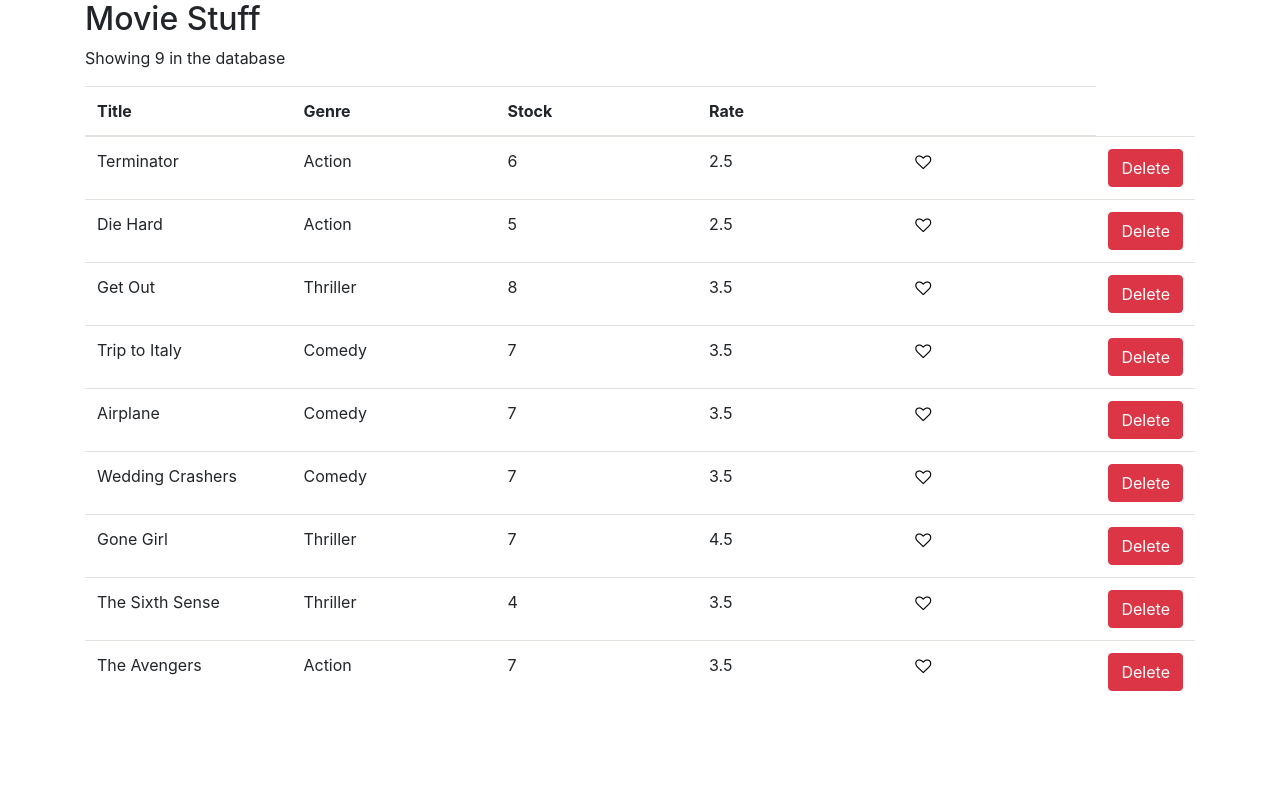
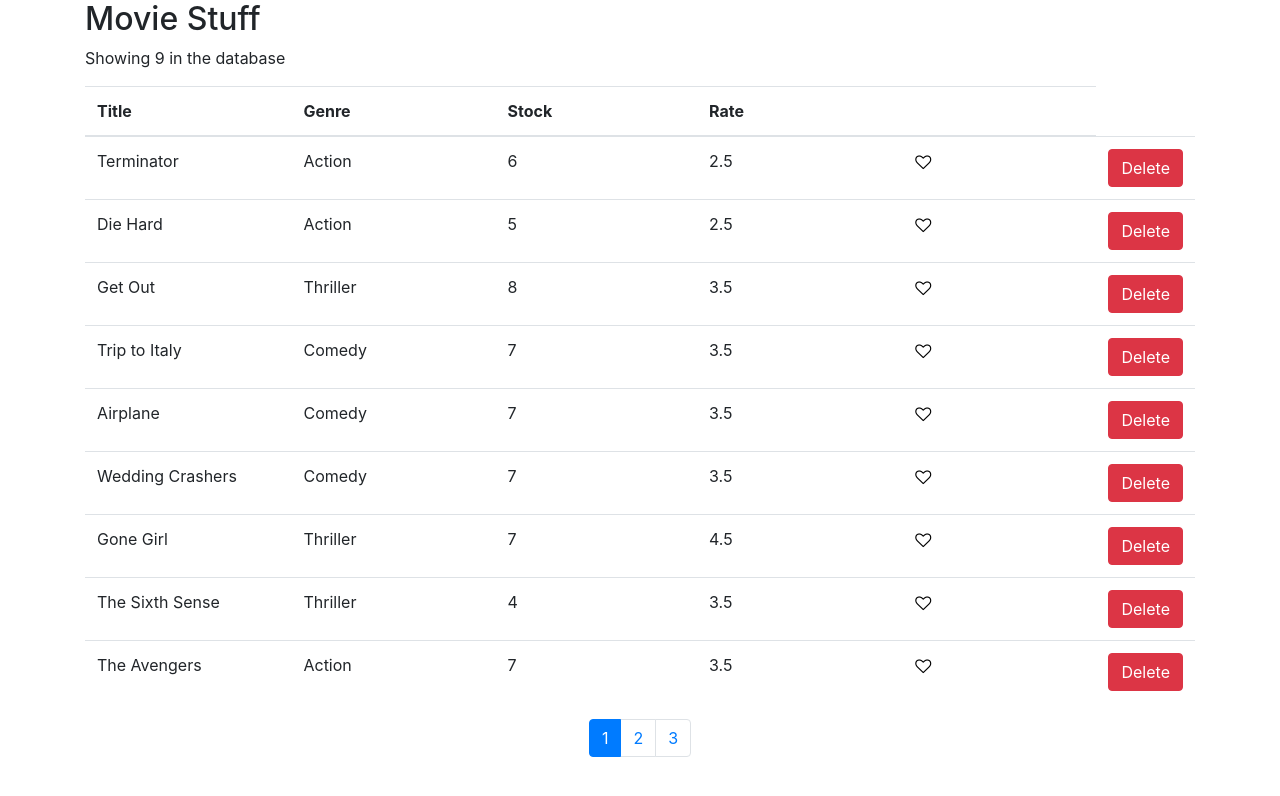
Before and after one commit to bksinn/React, a React (Create React App) app in the folder vidly/: page / in a window 1280 px wide. Shown: the top 796 px of the page. Built offline with nearby package versions, Linux system fonts and the light colour scheme.

Commit message:
Adding simple pagination component

```diff
--- a/vidly/src/components/movies.jsx
+++ b/vidly/src/components/movies.jsx
@@ -4,6 +4,7 @@ import { countMovies } from '../services/fakeMovieService';
 import { deleteMovie } from '../services/fakeMovieService';
 import { likeMovie } from '../services/fakeMovieService';
 import './movies.css';
+import Pagination from './pagination';
 
 class Movie extends Component {
     state = {
@@ -56,7 +57,6 @@ class Movie extends Component {
                                     <button onClick={() => this.handleLike(movie._id)} className="no-button-styles">
                                         <i className={movie.liked ? "fa fa-heart" : "fa fa-heart-o"} aria-hidden="true"></i>
                                     </button>
-
                                 </td>
                                 <td key={movie._id}>
                                     <button onClick={() => this.handleDelete(movie._id)} className='btn btn-danger'>Delete</button>
@@ -66,6 +66,7 @@ class Movie extends Component {
                         </tbody>
                     </table>
                 </div>
+                <Pagination />
             </div>
         );
     }
--- /dev/null
+++ b/vidly/src/components/pagination.css
@@ -0,0 +1,4 @@
+.center {
+  width: fit-content;
+  margin: 0 auto;
+}
--- /dev/null
+++ b/vidly/src/components/pagination.jsx
@@ -0,0 +1,21 @@
+import './pagination.css';
+
+const Pagination = () => {
+    return (
+        <nav aria-label="..." className="center">
+            <ul className="pagination">
+                <li className="page-item active">
+                    <button className="page-link">1</button>
+                    </li>
+                <li className="page-item" aria-current="page">
+                    <button className="page-link">2</button>
+                </li>
+                <li className="page-item">
+                    <button className="page-link">3</button>
+                    </li>
+            </ul>
+      </nav>
+      );
+}
+
+export default Pagination;
```
Also changed, not shown: 1 other file (tests, documents, lock files or other folders). Lines whose indentation alone changed are shown as unchanged.
